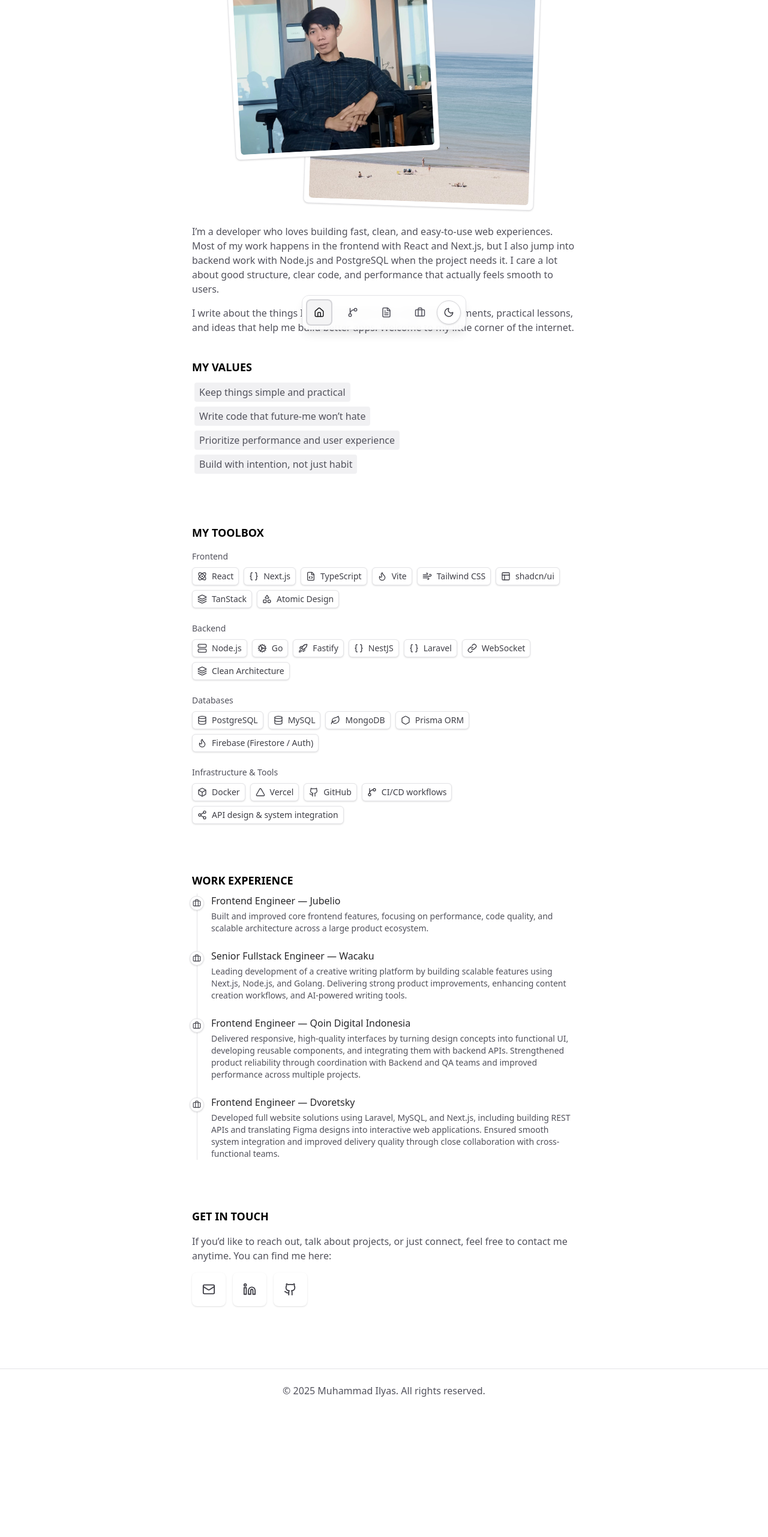
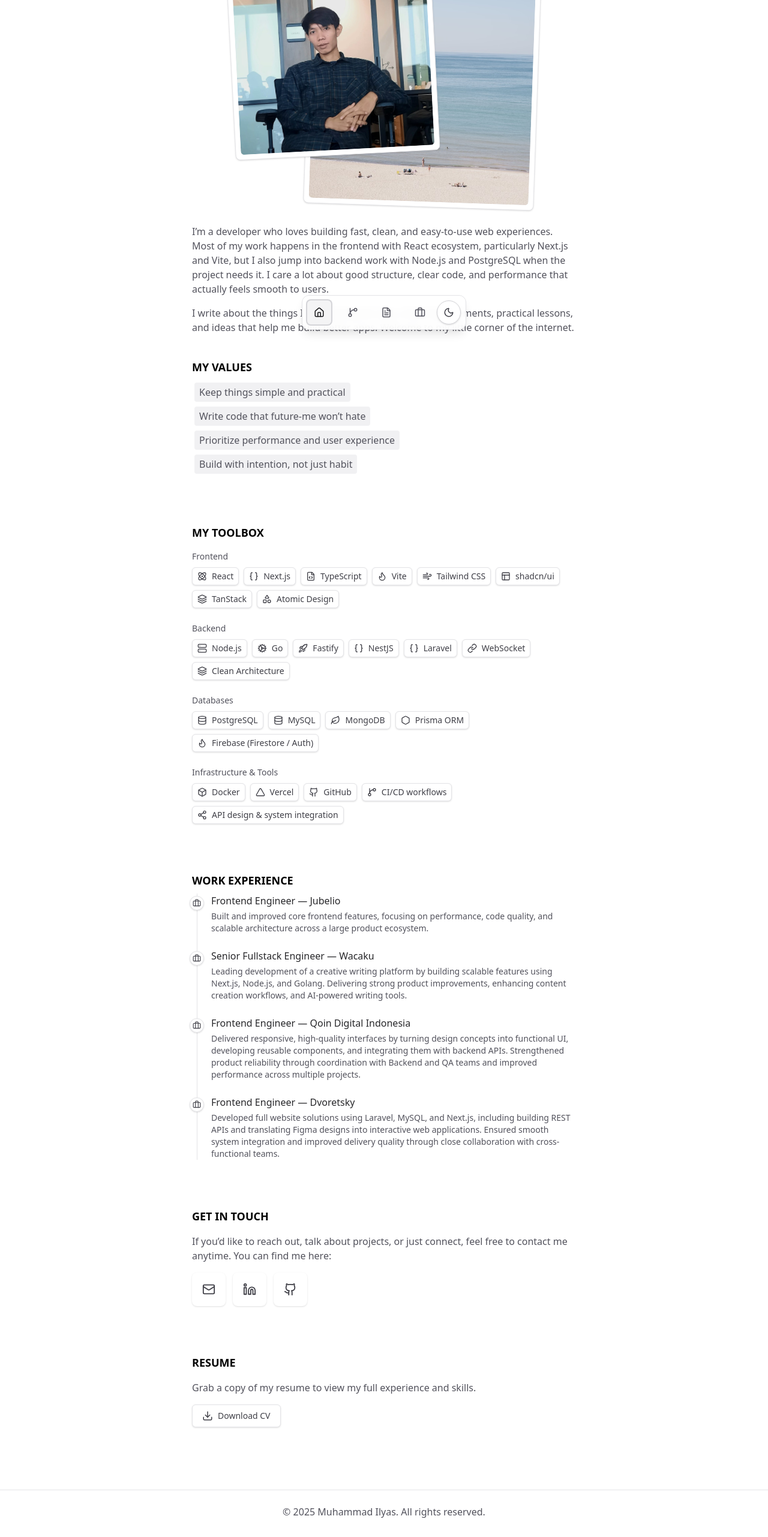
Before and after one commit to milyas26/bikin.site, a Next.js app: page / in a window 1280 px wide. Shown: the part 234-2797 px from the top of the page at 60% size. Before the commit the page ends 2661 px from the top, so only its background shows below. Built offline with nearby package versions, Linux system fonts and the light colour scheme; no server answers.

Commit message:
feat: add download CV component and PDF file
Add a new DownloadCV component to allow users to download the resume PDF. Includes the CV PDF file in the public directory.

```diff
--- a/app/page.tsx
+++ b/app/page.tsx
@@ -2,6 +2,7 @@ import Image from "next/image";
 import WorkTimeline from "@/components/WorkTimeline";
 import MyToolbox from "@/components/MyToolbox";
 import GetInTouch from "@/components/GetInTouch";
+import DownloadCV from "@/components/DownloadCV";
 
 export default function Home() {
   return (
@@ -42,11 +43,11 @@ export default function Home() {
         <div className="space-y-4 text-zinc-600 dark:text-zinc-300 text-sm md:text-base pt-2 md:pt-10">
           <p>
             I’m a developer who loves building fast, clean, and easy-to-use web
-            experiences. Most of my work happens in the frontend with React and
-            Next.js, but I also jump into backend work with Node.js and
-            PostgreSQL when the project needs it. I care a lot about good
-            structure, clear code, and performance that actually feels smooth to
-            users.
+            experiences. Most of my work happens in the frontend with React
+            ecosystem, particularly Next.js and Vite, but I also jump into
+            backend work with Node.js and PostgreSQL when the project needs it.
+            I care a lot about good structure, clear code, and performance that
+            actually feels smooth to users.
           </p>
           <p>
             I write about the things I learn along the way, small improvements,
@@ -85,6 +86,8 @@ export default function Home() {
       <WorkTimeline />
 
       <GetInTouch />
+
+      <DownloadCV />
     </main>
   );
 }
--- /dev/null
+++ b/components/DownloadCV.tsx
@@ -0,0 +1,23 @@
+import { Download } from "lucide-react";
+
+export default function DownloadCV() {
+  return (
+    <section className="space-y-4 md:pt-10">
+      <h2 className="text-lg font-semibold">RESUME</h2>
+      <p className="text-zinc-600 dark:text-zinc-300 text-sm md:text-base">
+        Grab a copy of my resume to view my full experience and skills.
+      </p>
+      <div>
+        <a
+          href="/files/cv.pdf"
+          target="_blank"
+          rel="noopener noreferrer"
+          className="inline-flex items-center gap-2 rounded-md border border-zinc-200 bg-white px-4 py-2 text-sm font-medium text-zinc-700 shadow-sm transition hover:bg-zinc-50 dark:border-zinc-800 dark:bg-zinc-900 dark:text-zinc-300 dark:hover:bg-zinc-900/60"
+        >
+          <Download size={18} />
+          <span>Download CV</span>
+        </a>
+      </div>
+    </section>
+  );
+}
```
Also changed, not shown: 1 other file (tests, documents, lock files or other folders).
